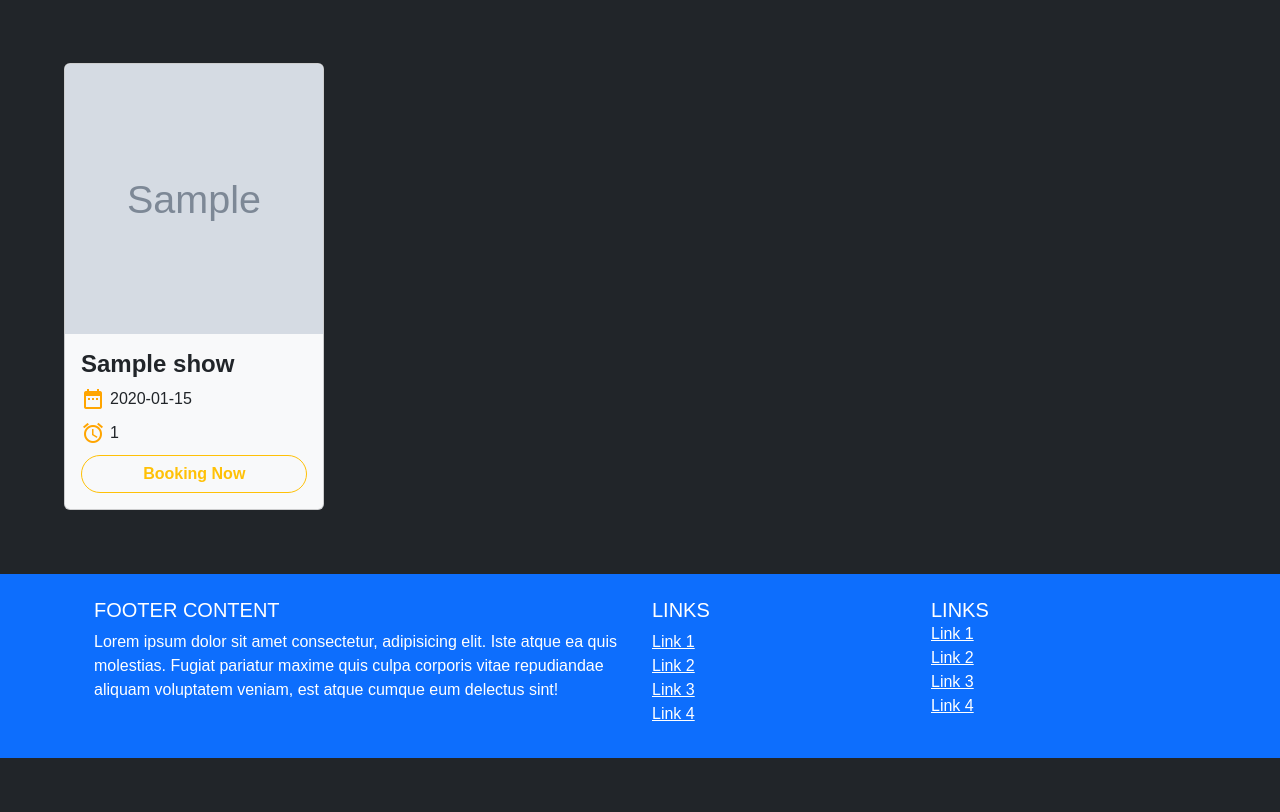
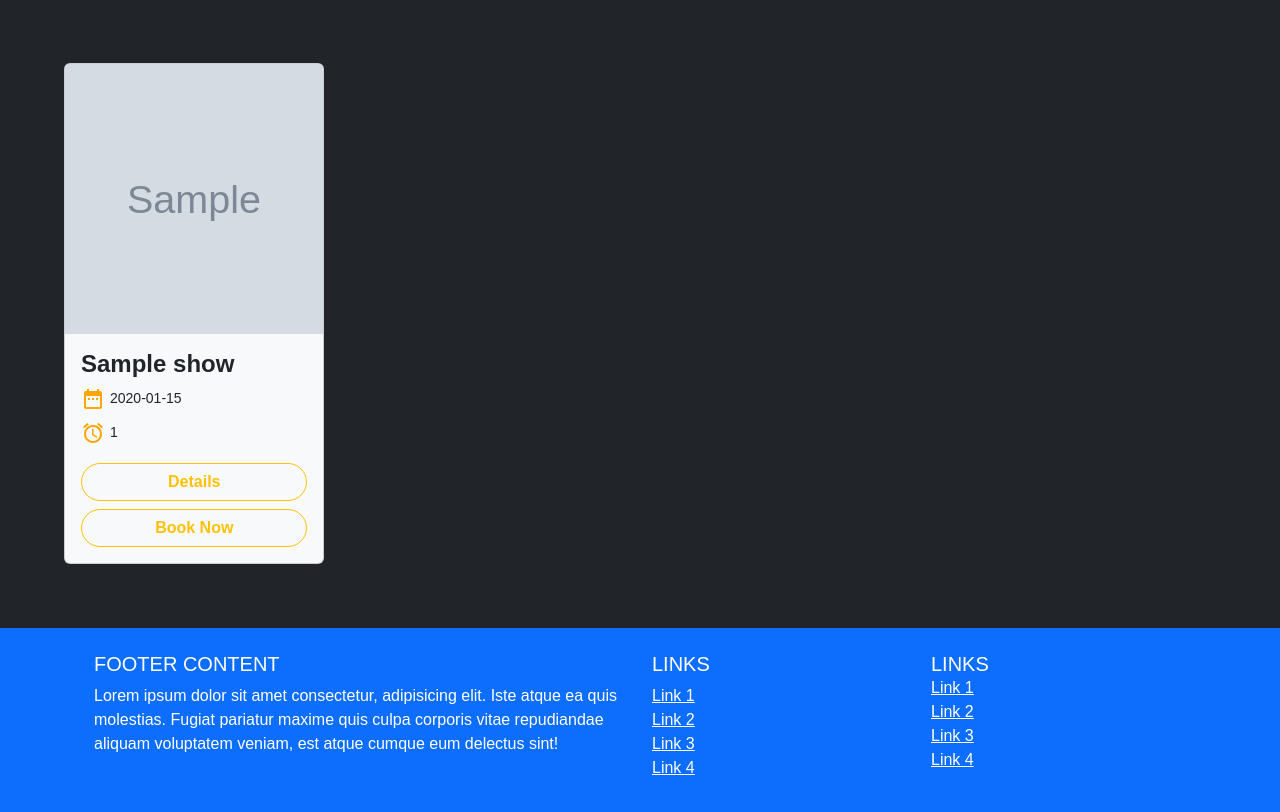
Before and after one commit to rienleam/MOVIES-TICKET-PROJECT, a PHP site: page / in a window 1280 px wide. Shown: the part 651-1463 px from the top of the page. Before the commit the page ends 1409 px from the top, so only its background shows below. Run offline with PHP 8.4, Linux system fonts and the light colour scheme; tables that the repository leaves empty hold one stand-in row (values such as "Sample post"); grey boxes marked "Sample" are stand-in pictures; some libraries are stand-ins or nearby versions.

Commit message:
[MOV-36] :Validate the view

```diff
--- a/css/main.css
+++ b/css/main.css
@@ -97,6 +97,9 @@ body,html{
 }
 .date, .time {
     display: flex;
+    justify-content: flex-start;
+    align-items: center;
+    font-size: 14px;
     margin-bottom: 10px;
 }
 .material-icons {
@@ -104,5 +107,6 @@ body,html{
     color: orange;
 }
 .btn {
+    margin-top: 8px;
     font-weight: bold;
 }
--- a/views/home/index.view.php
+++ b/views/home/index.view.php
@@ -15,13 +15,13 @@
                 <i class="large material-icons">date_range</i>
                 <p class="card-text"><?php echo $item['date']; ?></p>
             </div>
-
             <div class="time">
                 <i class="large material-icons">access_alarms</i>
                 <p class="card-text"><?php echo $item['time']; ?></p>
             </div>
+            <a href="#" class="btn details btn-outline-warning w-100 rounded-pill">Details</a>
+            <a href="#" class="btn book btn-outline-warning w-100 rounded-pill">Book Now</a>
 
-            <a href="#" class="btn btn-outline-warning w-100 rounded-pill">Booking Now</a>
         </div>
         </div>
     <?php
```
Also changed, not shown: assets/images/avatars.jpg (renamed from assets/images/theavtar.jpg).
